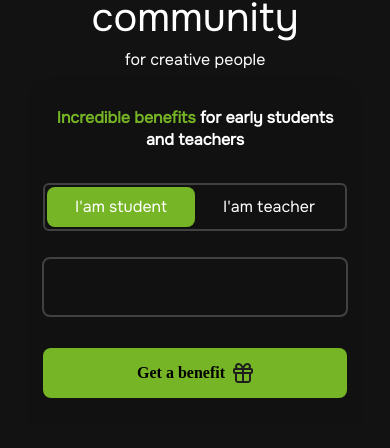
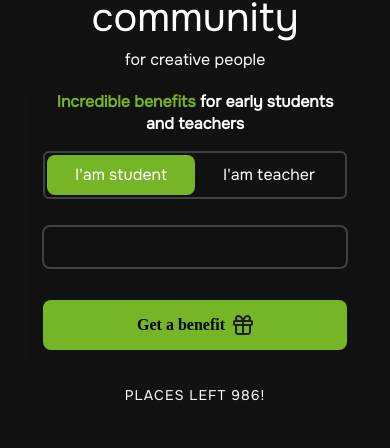
Before and after one commit to DreamMinee/art-vue3, a Vue app: page / in a window 390 px wide. Shown: the part 105-553 px from the top of the page. Built offline with nearby package versions, Linux system fonts and the light colour scheme.

Commit message:
fix desktop and mobile footer

```diff
--- a/src/components/desktop.vue
+++ b/src/components/desktop.vue
@@ -456,6 +456,7 @@ body {
     border-color: #414141;
 }
 
+
 .users-form button {
     display: flex;
     border-radius: 8px;
@@ -466,7 +467,8 @@ body {
     justify-content: center;
     align-items: center;
     padding: 16px;
-    padding-bottom: 2px;
+    padding-top: 5px;
+    padding-bottom: 5px;
     gap: 8px;
     font-weight: 700;
     font-size: 16px;
@@ -514,7 +516,7 @@ body {
     margin: 2rem;
 }
 .footer__card-2 {
-    margin: 1rem;
+    margin: 3rem;
 }
 .footer__card:first-child {
     margin-left: 0;
@@ -548,7 +550,8 @@ body {
     z-index: 90;
     width: 120%;
     height: 100%;
-    left: -20%;
+    left: -30%;
+    margin-top: -20%;
     background-image: url("/images/painting.svg");
     background-size: contain;
     background-repeat: no-repeat;
--- a/src/components/mobile.vue
+++ b/src/components/mobile.vue
@@ -251,6 +251,7 @@ body {
     justify-content: left;
     background-color: transparent;
     flex-direction: column;
+    margin: 0px;
 }
 .registration-form__label p {
     width: 100%;
@@ -258,6 +259,8 @@ body {
     font-weight: 700;
     font-size: 16px;
     line-height: 22px;
+    margin-bottom: 0px;
+    margin-top: 0px;
 
 }
 .registration-form__label span {
@@ -265,7 +268,6 @@ body {
 }
 .users-form--mobile {
     background:rgba(18, 18, 18, 0.7);
-    height: 320px;
     border-radius: 25px 25px 0 0;
     padding: 15px;
 }
@@ -288,8 +290,6 @@ body {
     flex-direction: row;
     width: 100%;
     justify-content: center;
-
-
 
 }
 .loading-form__subtitle {
@@ -412,13 +412,14 @@ body {
     justify-content: flex-start;
     align-items: center;
     margin: 1rem;
+    padding: 0px;
 
 }
 .content-wrapper--mobile input {
     background-color: transparent;
     border: 2px solid #414141;
     width: 100%;
-    height: 56px;
+    height: 40px;
     margin-top: 10px ;
     margin-bottom: 15px;
     padding: 0 15px;
@@ -448,8 +449,6 @@ body {
     justify-content: center;
     align-items: center;
     padding: 0;
-    margin-top: 10px;
-    margin-bottom: 15px;
     width: 100%;
     height: 50px;
     border-radius: 8px;
```
Also changed, not shown: 4 other files (tests, documents, lock files or other folders).
